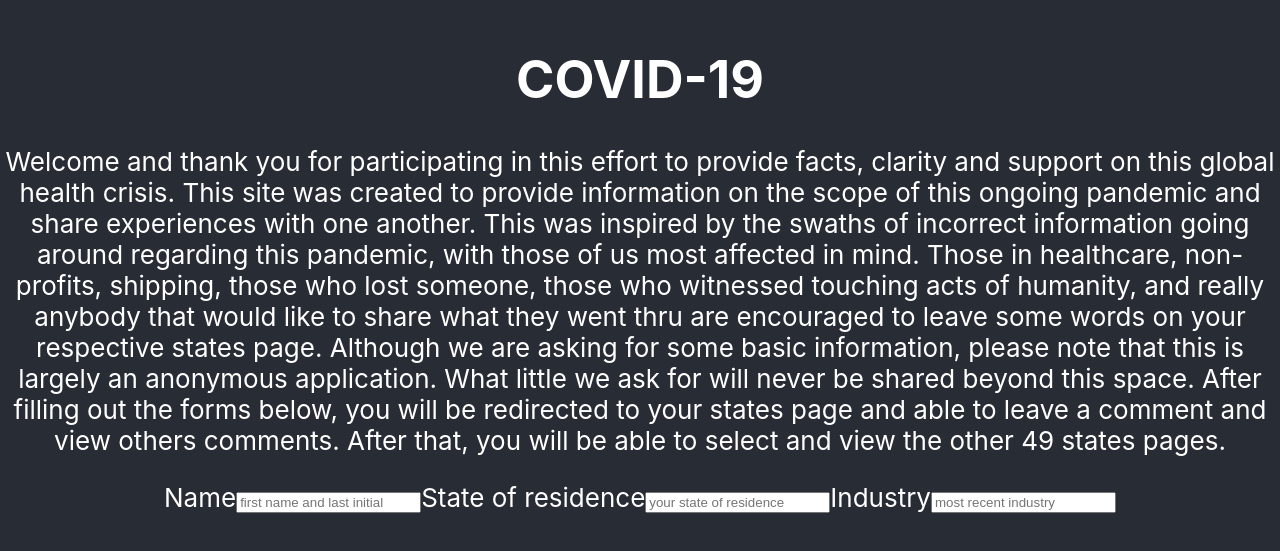
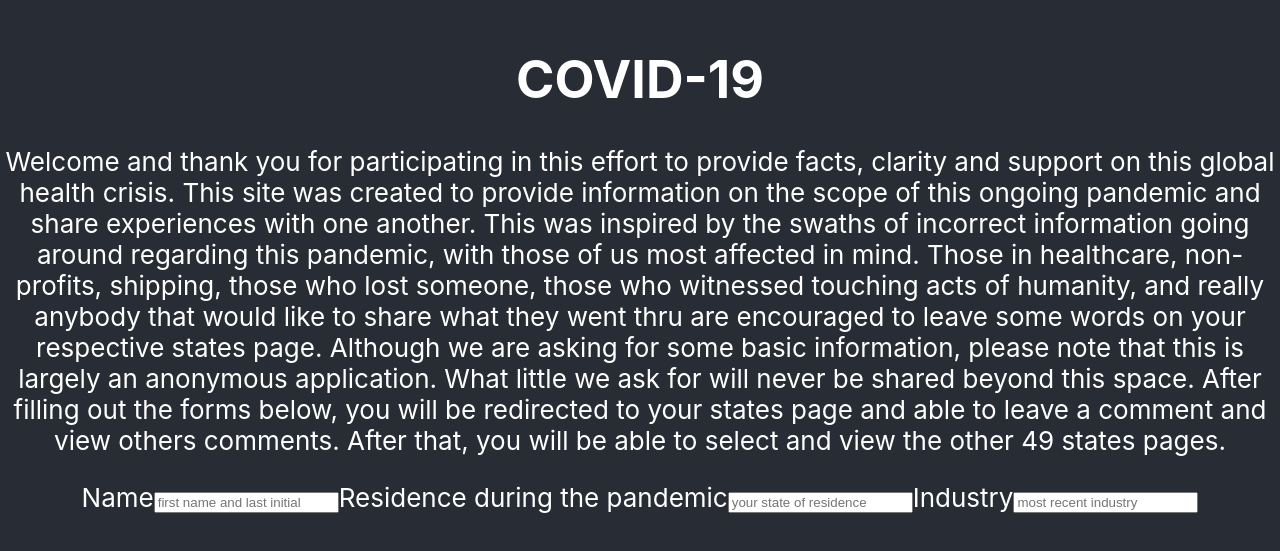
Before and after one commit to thinkful-ei-macaw/covid-19-client-bleek, a React (Create React App) app: page / in a window 1280 px wide. Shown: the part 137-688 px from the top of the page. Built offline with nearby package versions, Linux system fonts and the light colour scheme; no server answers.

Commit message:
register form validation works need to get it to make api calls

```diff
--- a/src/App.js
+++ b/src/App.js
@@ -18,33 +18,26 @@ class App extends Component {
   // arrow function to update state pass to child
   // use context have child as a consumer
 
-  userSubmitted = async () => {
-    const data = this.state;
-    const res = await fetch(API_ENDPOINT, {
-      method: 'GET',
-      headers: {
-        'Content-Type': 'application/json',
-      },
-      body: JSON.stringify(data),
+  async componentDidMount() {
+    const res = await fetch(API_ENDPOINT);
+    const data = await res.json();
+    console.log(data);
+    this.setState({
+      name: '',
+      residence: '',
+      industry: '',
+      submit: true
     })
-      .then((res) => res.json())
-      .then((data) => {
-        this.setState({
-          name: event.target.value,
-          residence: event.target.value,
-          industry: event.target.value,
-          submit: true
-        })
-      })
-      .catch((error) => {
-        this.setState({
-          error: alert('all forms are required')
-        })
-    })
+  }
+
+  handleSubmit = (ev) => {
+    ev.preventDefault();
+
   }
 
 
   render() {
+    const { name, residence, industry } = this.state;
     return (
       <div className="App">
         <header className="App-header">
--- a/src/components/Register.js
+++ b/src/components/Register.js
@@ -1,17 +1,37 @@
-import React from 'react';
+import React, { useState } from 'react';
 
-function Register (props) {
+function Register(props) {
+
+    const [values, setValues] = useState({
+        user: '',
+        residence: '',
+        industry: ''
+    });
+
+    const handleSubmit = ev => {
+        const { name, value } = ev.target;
+        console.log(ev.target.name);
+        console.log(ev.target.value);
+        setValues({
+            ...values,
+            [name]: value
+        })
+    }
+
+
     return (
         <div htmlFor="reg_landing_page">
             <h1>COVID-19</h1>
             <p>Welcome and thank you for participating in this effort to provide facts, clarity and support on this global health crisis. This site was created to provide information on the scope of this ongoing pandemic and share experiences with one another. This was inspired by the swaths of incorrect information going around regarding this pandemic, with those of us most affected in mind. Those in healthcare, non-profits, shipping, those who lost someone, those who witnessed touching acts of humanity, and really anybody that would like to share what they went thru are encouraged to leave some words on your respective states page. Although we are asking for some basic information, please note that this is largely an anonymous application. What little we ask for will never be shared beyond this space. After filling out the forms below, you will be redirected to your states page and able to leave a comment and view others comments. After that, you will be able to select and view the other 49 states pages.</p>
-            <form className="reg_form">
-                <label htmlFor="user_name">Name</label>
-                <input type="text" placeholder="first name and last initial"></input>
-                <label htmlFor="state">State of residence</label>
-                <input type="text" placeholder="your state of residence"></input>
-                <label htmlFor="work">Industry</label>
-                <input type="text" placeholder="most recent industry"></input>
+            <form
+                className="reg_form"
+                onSubmit={handleSubmit}>
+                <label name="user">Name</label>
+                    <input type="text" value={values.user} placeholder="first name and last initial"></input>
+                <label name="residence">Residence during the pandemic</label>
+                    <input type="text" value={values.residence} placeholder="your state of residence"></input>
+                <label name="industry">Industry</label>
+                    <input type="text" value={values.industry} placeholder="most recent industry"></input>
             </form>
         </div>
     )
```
